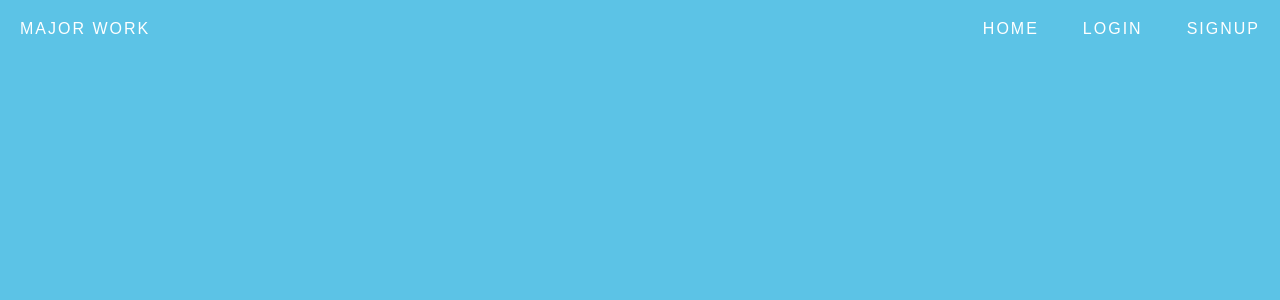
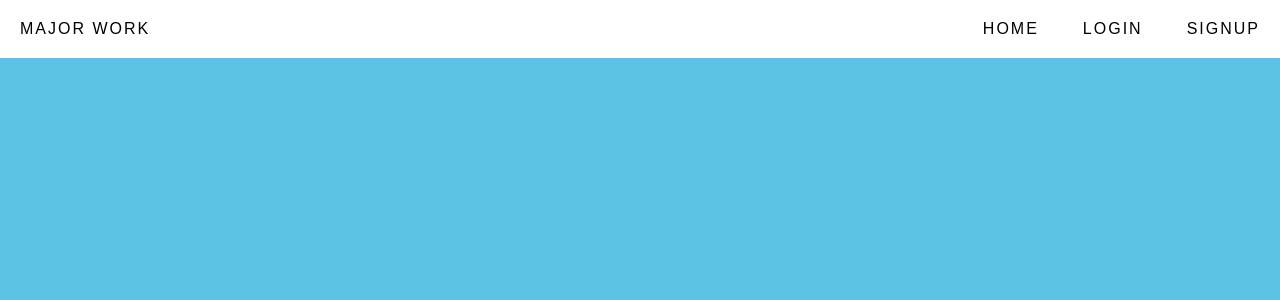
Before and after one commit to iso1234/majorwork, a Flask app: page / in a window 1280 px wide. Shown: the top 300 px of the page. Run offline with Flask 2, Linux system fonts and the light colour scheme.

Commit message:
Working css
Everything is fixed now and I figured out (after like 2 hours) that the
browser was caching css

```diff
--- a/static/menubar.css
+++ b/static/menubar.css
@@ -2,7 +2,7 @@ nav {
   padding: 0px;
   position: fixed;
   width: 100%;
-  background: #5cc3e6;
+  background: #FFFFFF;
   top: 0;
   left: 0;
 }
@@ -16,7 +16,7 @@ body {
   padding: 20px;
   text-transform: uppercase;
   font-family: 'Fjalla One', sans-serif;
-  color: #FFF;
+  color: #000000;
   letter-spacing: 2px;
 }
 
@@ -35,7 +35,7 @@ body {
 
 .right-side li a {
   text-decoration: none;
-  color: #FFF;
+  color: #000000;
 }
 
 .right-side li:hover {
```
